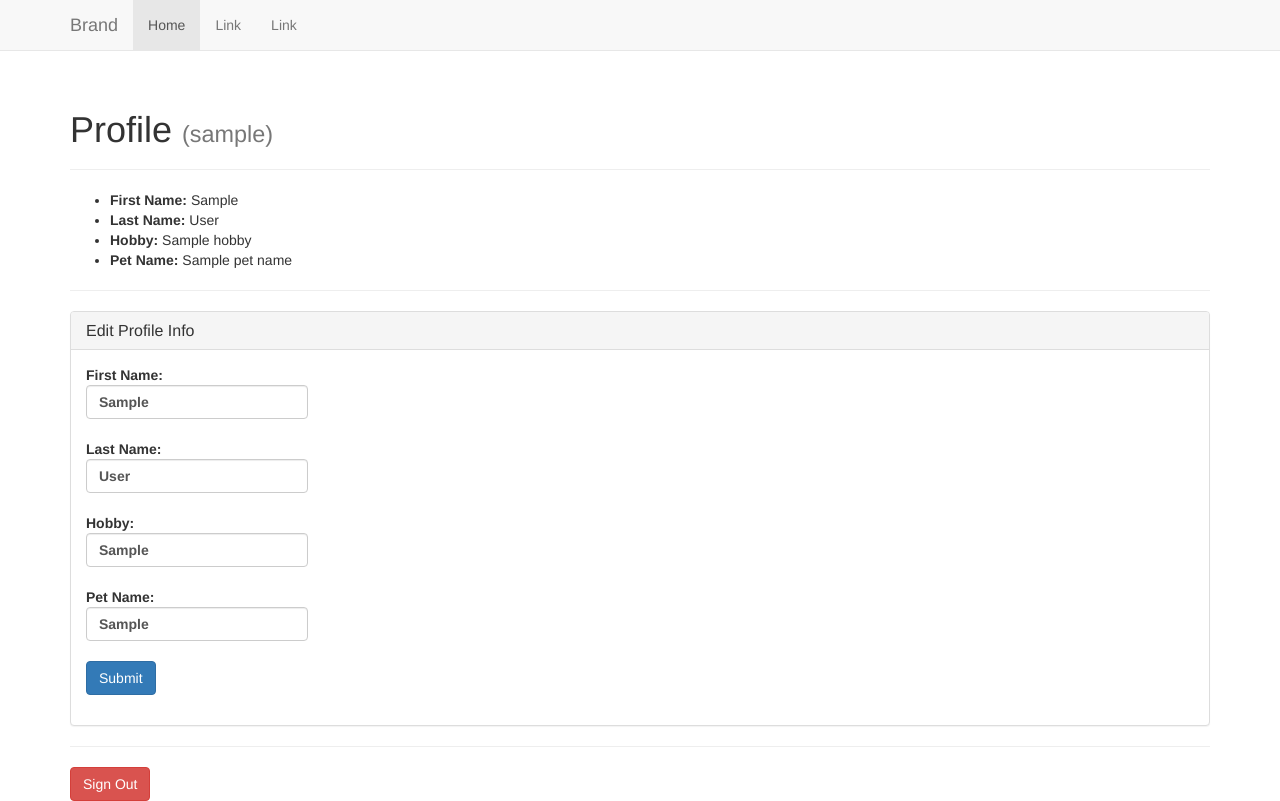
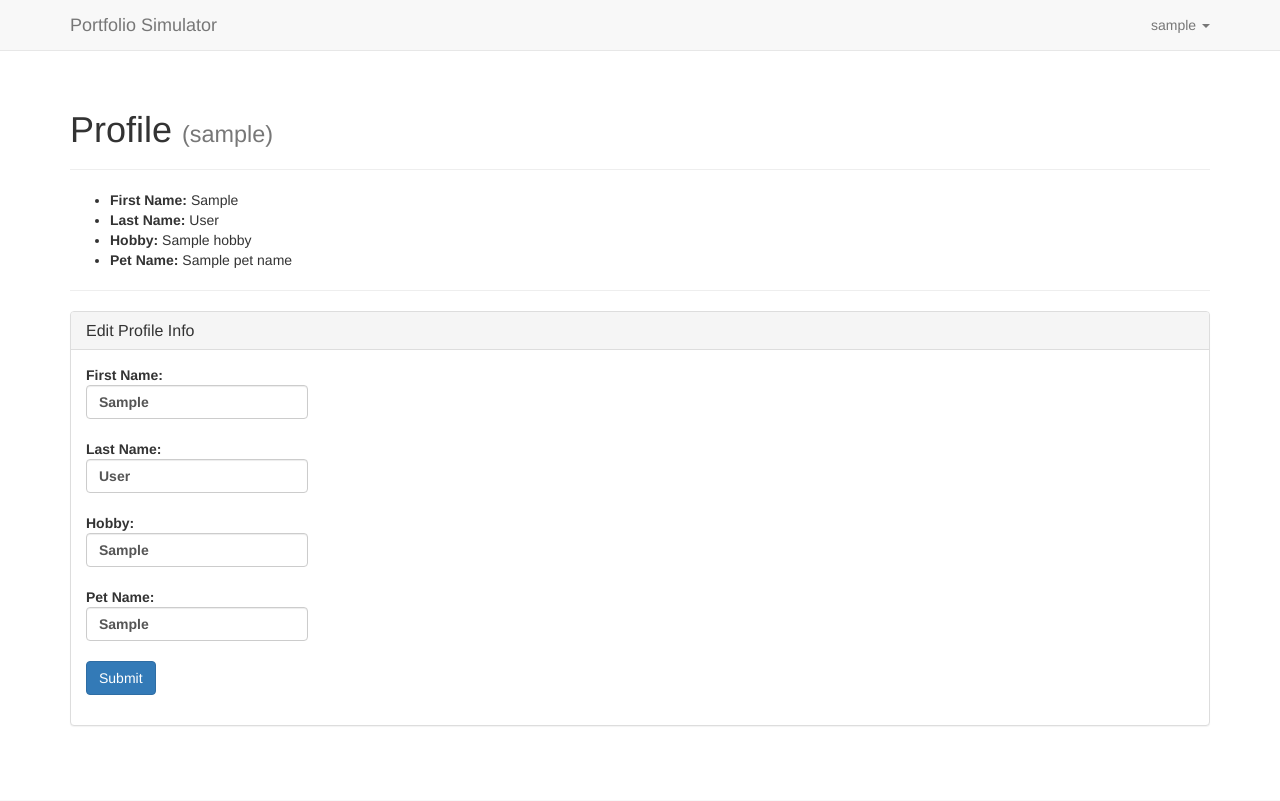
Before and after one commit to jeffm24/CS546-Final, a Node server app: template views/pages/profile.ejs in a window 1280 px wide. After the commit the page ends 726 px from the top, so only its background shows below. Run offline with Node 20, Linux system fonts and the light colour scheme; the template is opened without the code that fills it: most values are stand-ins (such as "Sample title", 1, 10 or a date in 2020); some libraries are stand-ins or nearby versions.

Commit message:
Added user dropdown

```diff
--- a/views/pages/profile.ejs
+++ b/views/pages/profile.ejs
@@ -6,7 +6,7 @@
 </head>
 
 <body>
-    <%- include('../partials/nav', {showLinks: true}); %>
+    <%- include('../partials/nav', {showUserDropdown: true}); %>
 
     <div class="container">
         <div class="page-header">
@@ -43,8 +43,6 @@
                 </form>
             </div>
         </div>
-        <hr />
-        <button id="signOutBtn" type="button" class="btn btn-danger">Sign Out</button>
     </div>
 
     <% include ../partials/scripts %>
@@ -71,21 +69,6 @@
 
             return false;
         });
-
-        $('#signOutBtn').on('click', function(e) {
-
-            $.ajax({
-                url: '/signout',
-                type: 'POST',
-                success: function(data) {
-                    location.reload();
-                },
-                error: function(xhr, status, error) {
-                    alert(xhr.responseText + ' (' + xhr.status + ')');
-                }
-            });
-
-        });
     </script>
 </body>
 
--- a/views/pages/signInUp.ejs
+++ b/views/pages/signInUp.ejs
@@ -6,7 +6,7 @@
 </head>
 
 <body>
-    <%- include('../partials/nav', {showLinks: false}); %>
+    <%- include('../partials/nav', {showUserDropdown: false}); %>
 
     <div class="container panel-login-container">
     	<div class="row">
--- a/views/partials/nav.ejs
+++ b/views/partials/nav.ejs
@@ -7,16 +7,19 @@
                 <span class="icon-bar"></span>
                 <span class="icon-bar"></span>
             </button>
-            <a class="navbar-brand" href="#">Brand</a>
+            <a class="navbar-brand" href="#">Portfolio Simulator</a>
         </div>
-        <%if (showLinks) { %>
+        <%if (showUserDropdown) { %>
             <div class="collapse navbar-collapse" id="bs-example-navbar-collapse-6">
-                <ul class="nav navbar-nav">
-                    <li class="active">
-                        <a href="#">Home</a>
+                <ul class="nav navbar-nav navbar-right">
+                    <li class="dropdown">
+                        <a href="#" class="dropdown-toggle" data-toggle="dropdown" role="button" aria-haspopup="true" aria-expanded="false"><%= username %> <span class="caret"></span></a>
+                        <ul class="dropdown-menu">
+                            <li><a href="#">Edit Account</a></li>
+                            <li role="separator" class="divider"></li>
+                            <li><button id="signOutBtn" type="button" class="btn btn-danger">Sign Out</button></li>
+                        </ul>
                     </li>
-                    <li><a href="#">Link</a></li>
-                    <li><a href="#">Link</a></li>
                 </ul>
             </div>
         <% } %>
--- a/views/partials/scripts.ejs
+++ b/views/partials/scripts.ejs
@@ -11,3 +11,20 @@
 
     <!-- Sweetalert scripts -->
     <script src="/assets/js/sweetalert.min.js"></script>
+
+    <script>
+    $('#signOutBtn').on('click', function(e) {
+
+        $.ajax({
+            url: '/signout',
+            type: 'POST',
+            success: function(data) {
+                location.reload();
+            },
+            error: function(xhr, status, error) {
+                alert(xhr.responseText + ' (' + xhr.status + ')');
+            }
+        });
+
+    });
+    </script>
```
